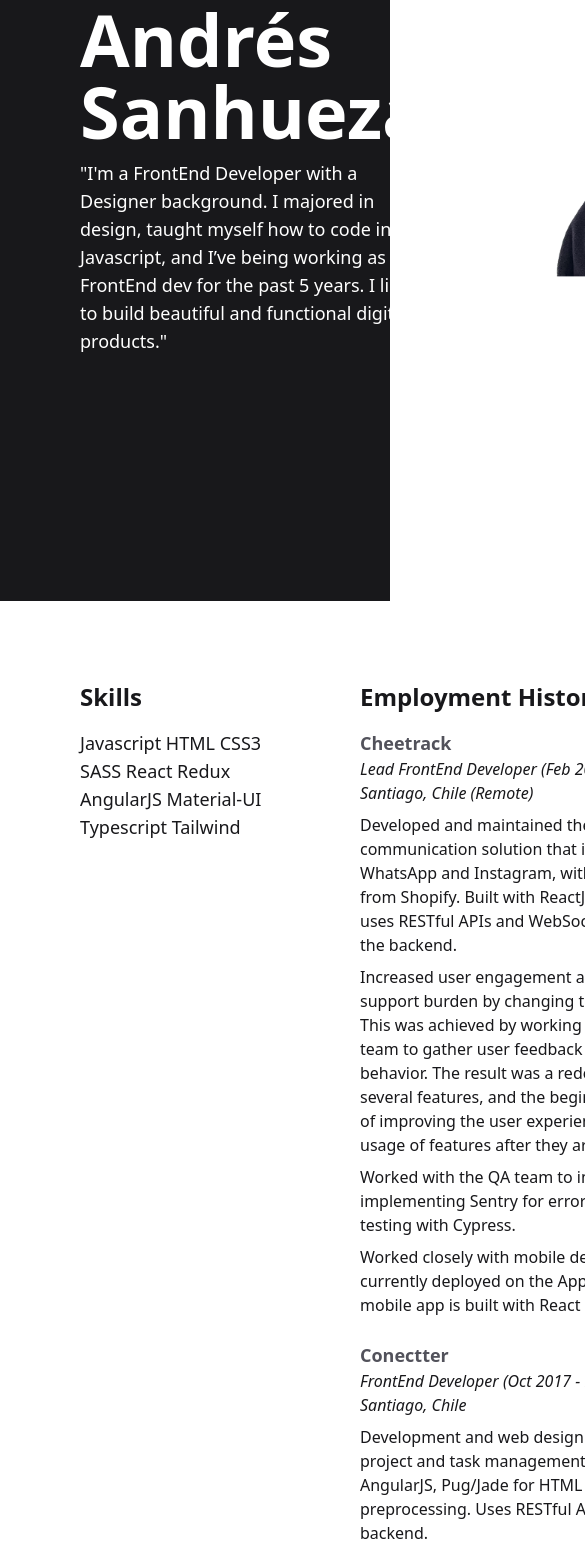
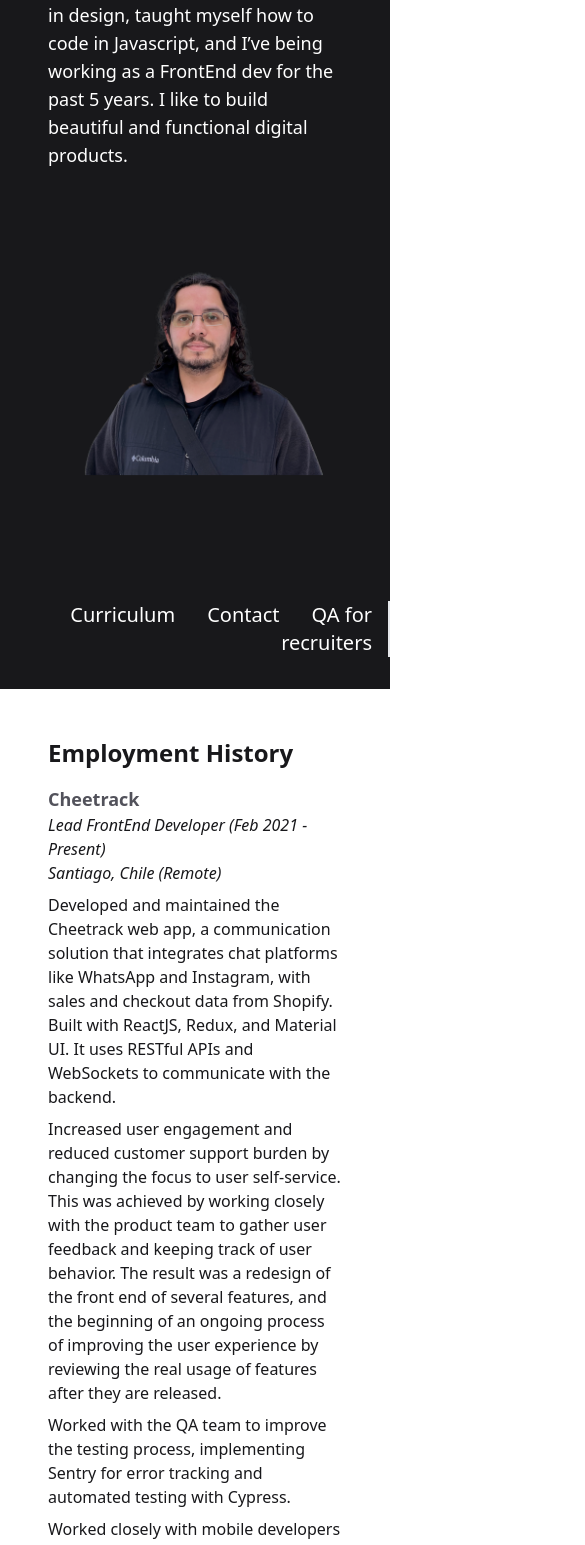
Before and after one commit to Rotshrek/Personal-website, a Next.js app in the folder website/: page / in a window 390 px wide. Shown: the part 243-1788 px from the top of the page, 585 px wide, since content can reach past the window. Built offline with nearby package versions, Linux system fonts and the light colour scheme.

Commit message:
update: responsiveness

```diff
--- a/website/src/app/page.tsx
+++ b/website/src/app/page.tsx
@@ -8,38 +8,38 @@
     return (
         <div>
             <main>
-                <div className="bg-zinc-900 text-white flex h-screen justify-between items-end">
-                    <div className="my-auto ml-20">
-                        <h1 className="font-bold text-7xl mb-3 animate-passive-glitch hover:animate-hover-glitch">
+                <div className="bg-zinc-900 text-white md:flex md:h-screen justify-between items-end">
+                    <div className="pt-20 md:pt-0 md:my-auto px-12 md:px-0 md:ml-20">
+                        <h1 className="font-bold text-5xl md:text-7xl mb-3 animate-passive-glitch hover:animate-hover-glitch">
                             Andrés Sanhueza
                         </h1>
                         <div className="max-w-xl">
                             <p className="text-lg">
-                                &quot;I&apos;m a FrontEnd Developer with a Designer background. I majored in design,
-                                taught myself how to code in Javascript, and I’ve being working as a FrontEnd dev for
-                                the past 5 years. I like to build beautiful and functional digital products.&quot;
+                                I&apos;m a FrontEnd Developer with a Designer background. I majored in design, taught
+                                myself how to code in Javascript, and I’ve being working as a FrontEnd dev for the past
+                                5 years. I like to build beautiful and functional digital products.
                             </p>
                         </div>
                     </div>
                     <div className="h-full flex w-1/2">
                         <div className="m-auto">
-                            <div className="h-1/4">
+                            <div className="md:h-1/4">
                                 <Blob />
                             </div>
-                            <div className="text-xl border-r-2 px-4 mt-8 text-right">
+                            <div className="text-xl border-r-2 px-4 mt-8 mb-8 text-right">
                                 <a
                                     href="#curriculum"
-                                    className="block w-full mb-4 hover:animate-hover-glitch cursor-pointer"
+                                    className="mr-8 md:mr-0 md:block mb-4 hover:animate-hover-glitch cursor-pointer"
                                 >
                                     Curriculum
                                 </a>
                                 <a
                                     href="#contact"
-                                    className="block w-full mb-4 hover:animate-hover-glitch cursor-pointer"
+                                    className="mr-8 md:mr-0 md:block mb-4 hover:animate-hover-glitch cursor-pointer"
                                 >
                                     Contact
                                 </a>
-                                <a href="/qa" className="block w-full hover:animate-hover-glitch cursor-pointer">
+                                <a href="/qa" className="md:block hover:animate-hover-glitch cursor-pointer">
                                     QA for recruiters
                                 </a>
                             </div>
--- a/website/src/components/common/footer.tsx
+++ b/website/src/components/common/footer.tsx
@@ -3,7 +3,7 @@
 export default function Footer() {
     return (
         <footer>
-            <div id="contact" className="bg-zinc-900 text-white p-20">
+            <div id="contact" className="bg-zinc-900 text-white p-12 md:p-20">
                 <div>
                     <p className="font-bold">Address</p>
                     <p className="mb-4">Gjøvik, Norway</p>
--- a/website/src/components/home/blob.tsx
+++ b/website/src/components/home/blob.tsx
@@ -28,14 +28,6 @@
         "C 120 420 100 420 60 390" +
         "C 0 320 20 240 100 200" +
         "Z;",
-    "M 160 120" +
-        "C 180 110 200 105 220 110" +
-        "C 280 114 330 160 340 180" +
-        "C 390 260 370 280 350 330" +
-        "C 340 360 320 380 190 390" +
-        "C 90 380 90 360 80 350" +
-        "C 70 320 20 200 160 120" +
-        "Z;",
     "M 60 240" +
         "C 60 160 140 140 180 140" +
         "C 210 140 255 160 275 180" +
@@ -61,26 +53,36 @@
 
 export default function Blob() {
     return (
-        <div className="relative h-[600px] w-[600px] max-w-none">
-            <svg className="absolute top-2 left-0 opacity-30" viewBox="0 0 420 420">
+        <div className="relative h-auto min-h-[400px] md:h-[600px] w-screen md:w-[600px] max-w-none overflow-hidden md:overflow-visible">
+            <svg className="absolute top-2 left-0 opacity-30 -rotate-12" viewBox="0 0 420 420">
                 <defs>
                     <pattern id="bgImg" patternUnits="userSpaceOnUse" width="420" height="420">
                         <image href="/img/blob-bg.jpg" x="0" y="0" width="420" height="420" />
                     </pattern>
                 </defs>
 
-                <Animation fill="red" duration={6} />
+                <Animation fill="red" duration={3} />
             </svg>
 
-            <svg className="absolute top-0 left-2 opacity-30" viewBox="0 0 420 420">
+            <svg className="absolute top-0 left-2 opacity-30 rotate-12" viewBox="0 0 420 420">
                 <defs>
                     <pattern id="bgImg" patternUnits="userSpaceOnUse" width="420" height="420">
                         <image href="/img/blob-bg.jpg" x="0" y="0" width="420" height="420" />
                     </pattern>
                 </defs>
 
-                <Animation fill="blue" duration={7} />
+                <Animation fill="blue" duration={4} />
             </svg>
+
+            {/* <svg className="absolute top-0 left-2 opacity-20" viewBox="0 0 420 420">
+                <defs>
+                    <pattern id="bgImg" patternUnits="userSpaceOnUse" width="420" height="420">
+                        <image href="/img/blob-bg.jpg" x="0" y="0" width="420" height="420" />
+                    </pattern>
+                </defs>
+
+                <Animation fill="green" duration={10} />
+            </svg> */}
 
             <svg className="absolute top-0 left-0" viewBox="0 0 420 420">
                 <defs>
@@ -89,7 +91,7 @@
                     </pattern>
                 </defs>
 
-                <Animation fill="url(#bgImg)" duration={8} />
+                <Animation fill="url(#bgImg)" duration={6} />
             </svg>
 
             <Image className="absolute top-0 left-0" src={frontPic} alt="Portrait background" />
--- a/website/src/components/home/resume.tsx
+++ b/website/src/components/home/resume.tsx
@@ -4,9 +4,9 @@
 
 export default function Resume() {
     return (
-        <div id="curriculum" className="min-h-screen p-20 text-zinc-900">
-            <div className="flex">
-                <div className="mr-20 min-w-[200px]">
+        <div id="curriculum" className="min-h-screen p-12 md:p-20 text-zinc-900">
+            <div className="md:flex">
+                <div className="hidden md:block mr-20 min-w-[200px]">
                     <div className="mb-6">
                         <h2 className="text-2xl font-bold mb-4">Skills</h2>
                         <p className="max-w-xs text-lg">
@@ -98,6 +98,12 @@
                                     </div> */}
                         </div>
                     </div>
+                    <div className="md:hidden mb-10">
+                        <h2 className="text-2xl font-bold mb-4">Skills</h2>
+                        <p className="max-w-xs text-lg">
+                            Javascript HTML CSS3 SASS React Redux AngularJS Material-UI Typescript Tailwind
+                        </p>
+                    </div>
                     <div>
                         <h2 className="text-2xl font-bold mb-4">References</h2>
                         <div>
--- a/website/tailwind.config.js
+++ b/website/tailwind.config.js
@@ -9,7 +9,7 @@
         extend: {
             animation: {
                 "passive-glitch": "passive-distort 10s linear infinite",
-                "hover-glitch": "hover-distort 1s linear infinite",
+                "hover-glitch": "hover-distort 2s linear infinite",
                 "border-wave": "border-wave 1s linear infinite",
             },
             keyframes: {
```
